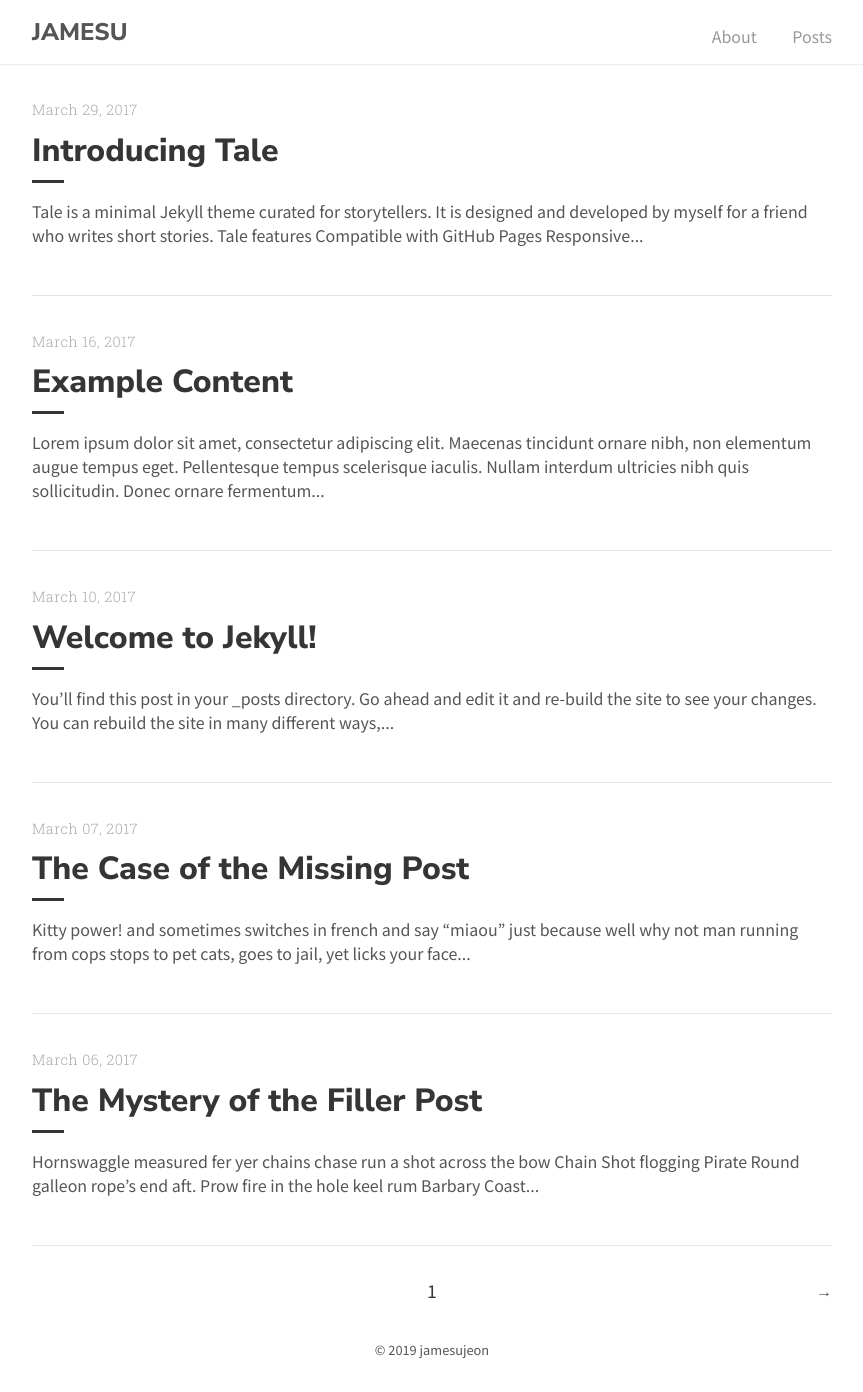
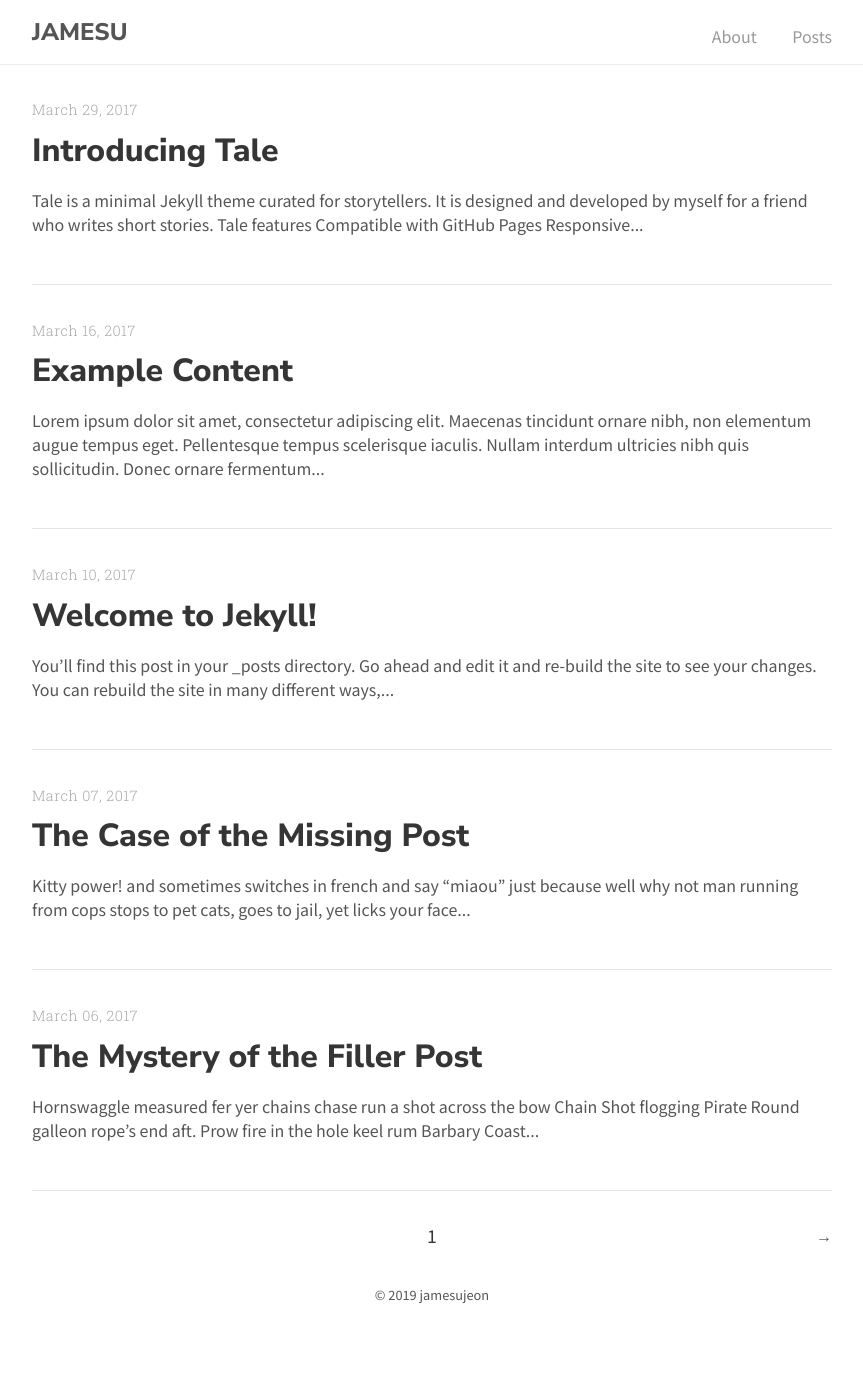
Before and after one commit to jamesujeon/jamesujeon.github.io-origin, a Jekyll site: the page built from index.html, in a window 1280 px wide. Shown: the whole page, without its empty margins (208-1071 px from the left). Built offline with Jekyll 4.4.1, drawn with Linux system fonts in a browser that asks for light colours; the list of posts is cut into pages by our own code; a style sheet for code colours, icons or effects is not loaded; after the commit the page ends 1337 px from its top, so only the background shows below that.

Commit message:
Remove line in catalogue & Apply point color

```diff
--- a/_includes/head.html
+++ b/_includes/head.html
@@ -9,7 +9,7 @@
   <!-- CSS -->
   <link rel="stylesheet" href="{{ "/assets/main.css" | relative_url }}">
   <link rel="stylesheet" href="https://fonts.googleapis.com/css?family=Roboto+Slab:300&display=swap">
-  <link rel="stylesheet" href="https://fonts.googleapis.com/css?family=Nunito+Sans:800|Noto+Sans+KR|Noto+Sans&display=swap">
+  <link rel="stylesheet" href="https://fonts.googleapis.com/css?family=Nunito+Sans:800|Noto+Sans+KR:400,700,900|Noto+Sans&display=swap">
   <link rel='stylesheet' href='//cdn.jsdelivr.net/npm/hack-font@3.3.0/build/web/hack.css'>
 
   <!-- Favicon -->
--- a/_layouts/home.html
+++ b/_layouts/home.html
@@ -8,7 +8,6 @@
       <div>
         <time datetime="{{ post.date }}" class="catalogue-time">{{ post.date | date: "%B %d, %Y" }}</time>
         <h1 class="catalogue-title">{{ post.title }}</h1>
-        <div class="catalogue-line"></div>
 
         <p>
           {{ post.content | strip_html | truncatewords: 30 }}
--- a/_sass/tale/_catalogue.scss
+++ b/_sass/tale/_catalogue.scss
@@ -5,9 +5,9 @@
     display: inline-block;
     padding: 2rem 0;
 
-    &:hover .catalogue-line,
-    &:focus .catalogue-line {
-      width: 5rem;
+    &:hover .catalogue-title,
+    &:focus .catalogue-title {
+      background-position: 0%;
     }
 
     &:last-child {
@@ -23,18 +23,23 @@
   }
 
   &-title {
+    @include transition(all .5s ease-out);
     color: $default-shade;
     font-family: $title-font;
     display: block;
     font-size: 2rem;
     font-weight: 700;
     margin: .5rem 0;
-  }
 
-  &-line {
-    @include transition(all .3s ease-out);
-    border-top: .2rem solid $default-shade;
-    display: block;
-    width: 2rem;
+    -webkit-background-clip: text;
+    -webkit-text-fill-color: transparent;
+    background-clip: text;
+    background-image: linear-gradient(
+        to right,
+        $point-color,
+        $point-color 50%,
+        $default-shade 50%);
+        background-size: 200% 100%;
+        background-position: 100%;
   }
 }
--- a/_sass/tale/_post.scss
+++ b/_sass/tale/_post.scss
@@ -16,13 +16,14 @@
   &-title {
     color: $default-shade;
     font-family: $title-font;
-    font-size: 4rem;
+    font-weight: 700;
+    font-size: 3rem;
     margin: 1rem 0;
     text-align: center;
   }
 
   &-line {
-    border-top: 0.4rem solid $default-shade;
+    border-top: 0.4rem solid $point-color;
     display: block;
     margin: 0 auto 3rem;
     width: 4rem;
--- a/_sass/tale/_variables.scss
+++ b/_sass/tale/_variables.scss
@@ -8,6 +8,7 @@
 $white: #fff;
 $blue: #4a9ae1;
 $shadow-color: rgba(0, 0, 0, .2);
+$point-color: #2dc84d;
 $code-color: #bf616a;
 
 // Fonts
```
